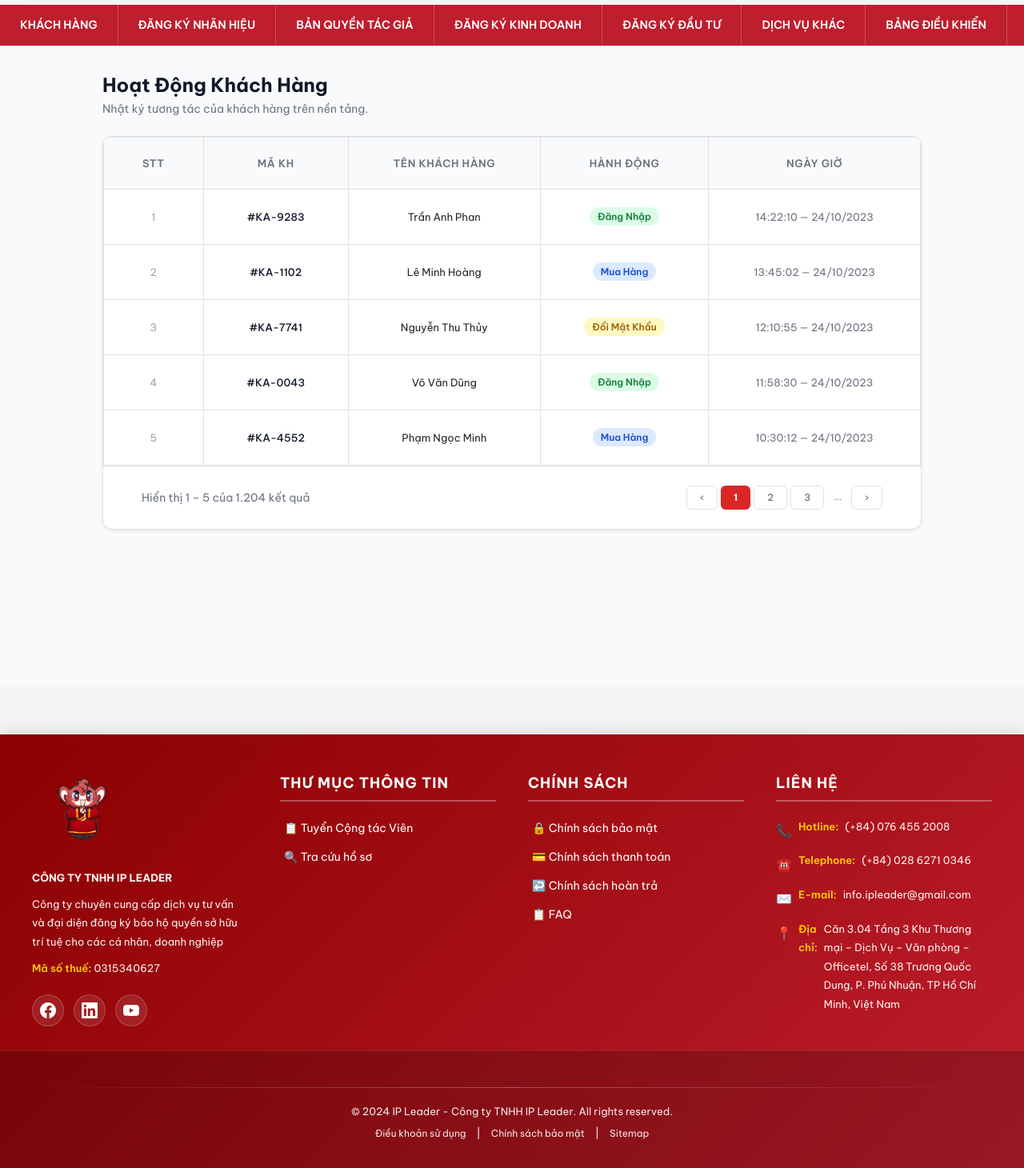
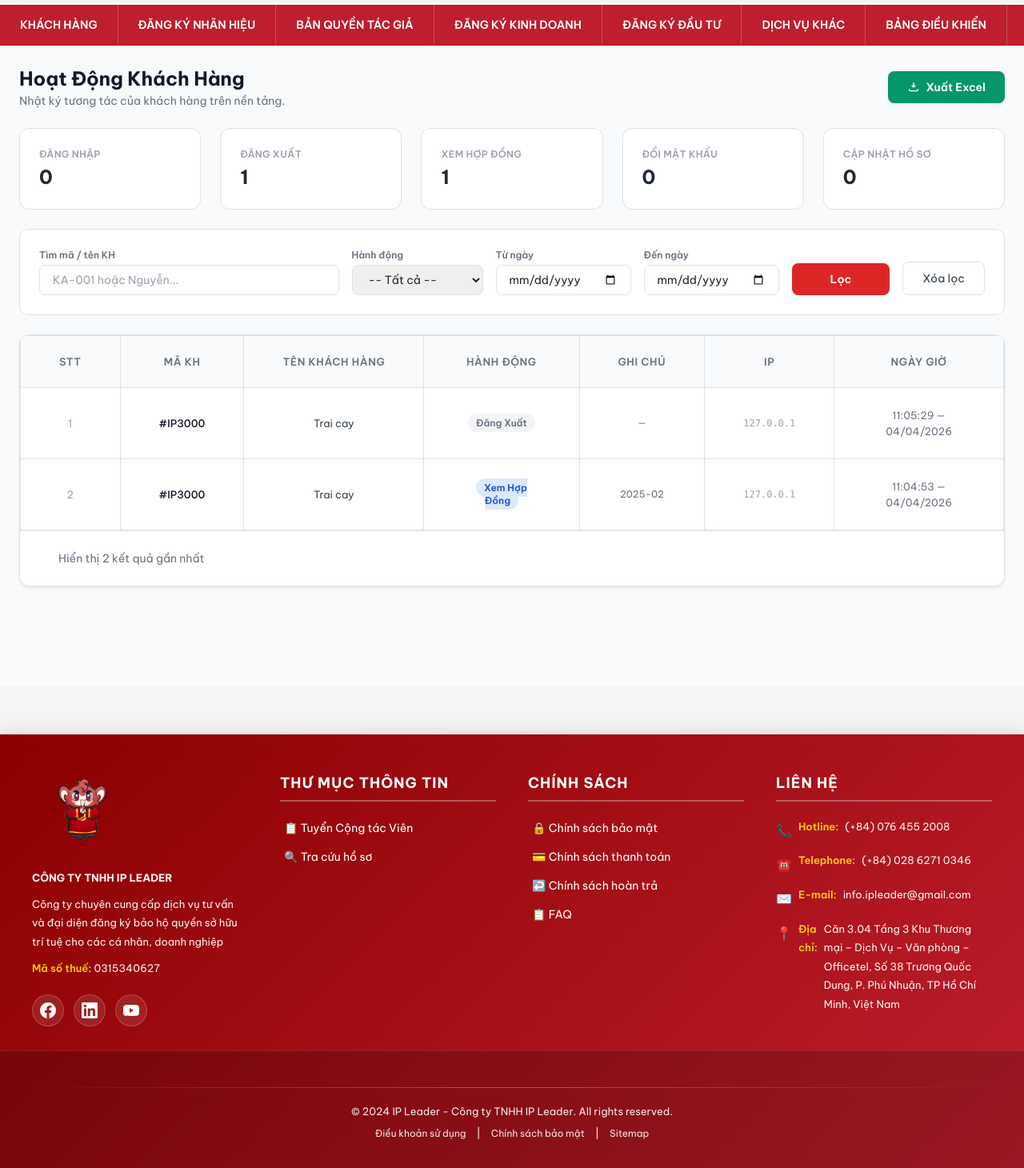
Before and after one commit to HoangSama213/ipshield2, a Django app: page /dashboard/ in a window 1280 px wide. Shown: the part 797-2257 px from the top of the page at 80% size. Run offline with Django 5.2, Linux system fonts and the light colour scheme; a user stored in the database is signed in; data comes from the database, SQL or seed files in the repository; both versions use the stored data as it was after the commit; some libraries are stand-ins or nearby versions.

Commit message:
loclamtrangdashboard

```diff
--- a/ipshieldapp/views.py
+++ b/ipshieldapp/views.py
@@ -10,9 +10,13 @@ from django.db.models import Q
 from django.http import FileResponse, Http404
 from django.db import IntegrityError
 import os
+import openpyxl
+from django.http import HttpResponse
+from .models import CustomerActivityLog
 from django.contrib.auth import authenticate, login, logout
 from django.contrib.auth.decorators import login_required
 from .decorators import customer_login_required
+
 from .models import *
 from .forms import *
 from django.utils import timezone
@@ -35,7 +39,14 @@ def _send_email(to_email, subject, message):
     except Exception as e:
         print(f"❌ Email error: {e}")
 
-
+def _log_activity(customer, action, note='', request=None):
+    ip = None
+    if request:
+        x_forwarded = request.META.get('HTTP_X_FORWARDED_FOR')
+        ip = x_forwarded.split(',')[0] if x_forwarded else request.META.get('REMOTE_ADDR')
+    CustomerActivityLog.objects.create(
+        customer=customer, action=action, note=note, ip_address=ip
+    )
 def lock_contract_fields(contract_form):
     for field_name, field in contract_form.fields.items():
         field.disabled = True
@@ -1120,6 +1131,7 @@ def customer_login(request):
                 request.session['customer_id'] = customer.id
                 customer.last_login = timezone.now()
                 customer.save(update_fields=['last_login'])
+                _log_activity(customer, 'login', request=request)
                 return redirect('portal_dashboard')
             else:
                 messages.error(request, '❌ Mật khẩu không đúng.')
@@ -1131,6 +1143,12 @@ def customer_login(request):
 
 def customer_logout(request):
     if 'customer_id' in request.session:
+        if 'customer_id' in request.session:
+            try:
+                cust = Customer.objects.get(id=request.session['customer_id'])
+                _log_activity(cust, 'logout', request=request)
+            except Customer.DoesNotExist:
+                pass
         del request.session['customer_id']
     return redirect('login')
 
@@ -1165,7 +1183,7 @@ def portal_contract_detail(request, contract_id):
         service = InvestmentService.objects.filter(contract=contract)
     else:
         service = OtherService.objects.filter(contract=contract)
-
+    _log_activity(customer, 'view_contract', note=contract.contract_no, request=request)
     return render(request, 'portal/contract_detail.html', {
         'contract': contract, 'service': service,
         'installments': installments, 'customer': customer,
@@ -1197,7 +1215,8 @@ def portal_customer_profile(request):
             customer.set_password(new_password)
 
         customer.save()
-
+        action_type = 'change_password' if new_password else 'update_profile'
+        _log_activity(customer, action_type, request=request)
         # 🔔 GỬI MAIL CẬP NHẬT HỒ SƠ
         _send_email(
             to_email=customer.email,
@@ -1220,5 +1239,64 @@ IPShield
 
 
 
+
+
+@login_required
 def dashboard(request):
-    return render(request, 'dashboard.html')
+    # --- Bộ lọc ---
+    action_filter = request.GET.get('action', '')
+    q             = request.GET.get('q', '').strip()
+    date_from     = request.GET.get('date_from', '')
+    date_to       = request.GET.get('date_to', '')
+
+    logs = CustomerActivityLog.objects.select_related('customer').order_by('-created_at')
+
+    if action_filter:
+        logs = logs.filter(action=action_filter)
+    if q:
+        logs = logs.filter(
+            Q(customer__customer_code__icontains=q) |
+            Q(customer__name__icontains=q)
+        )
+    if date_from:
+        logs = logs.filter(created_at__date__gte=date_from)
+    if date_to:
+        logs = logs.filter(created_at__date__lte=date_to)
+
+    # --- Xuất Excel ---
+    if request.GET.get('export') == 'excel':
+        wb = openpyxl.Workbook()
+        ws = wb.active
+        ws.title = "Hoạt động KH"
+        ws.append(['STT', 'Mã KH', 'Tên KH', 'Hành động', 'Ghi chú', 'IP', 'Thời gian'])
+        for idx, log in enumerate(logs, 1):
+            ws.append([
+                idx,
+                log.customer.customer_code,
+                log.customer.name,
+                log.get_action_display(),
+                log.note,
+                log.ip_address or '',
+                log.created_at.strftime('%H:%M:%S — %d/%m/%Y'),
+            ])
+        response = HttpResponse(
+            content_type='application/vnd.openxmlformats-officedocument.spreadsheetml.sheet'
+        )
+        response['Content-Disposition'] = 'attachment; filename="hoat_dong_khach_hang.xlsx"'
+        wb.save(response)
+        return response
+
+    # --- Thống kê nhanh ---
+    from django.db.models import Count
+    stats = CustomerActivityLog.objects.values('action').annotate(total=Count('id'))
+    stats_dict = {s['action']: s['total'] for s in stats}
+
+    return render(request, 'dashboard.html', {
+        'logs':          logs[:200],   # giới hạn hiển thị
+        'action_filter': action_filter,
+        'q':             q,
+        'date_from':     date_from,
+        'date_to':       date_to,
+        'stats':         stats_dict,
+        'action_choices': CustomerActivityLog.ACTION_CHOICES,
+    })
--- a/templates/dashboard.html
+++ b/templates/dashboard.html
@@ -4,21 +4,98 @@
 <script src="https://cdn.tailwindcss.com"></script>
 <style>
   body { font-family: 'Be Vietnam Pro', sans-serif; }
+
   .badge-login    { background:#dcfce7; color:#15803d; }
-  .badge-buy      { background:#dbeafe; color:#1d4ed8; }
-  .badge-password { background:#fef9c3; color:#a16207; }
-  .badge-danger   { background:#fee2e2; color:#b91c1c; }
+  .badge-logout   { background:#f3f4f6; color:#6b7280; }
+  .badge-view_contract   { background:#dbeafe; color:#1d4ed8; }
+  .badge-change_password { background:#fef9c3; color:#a16207; }
+  .badge-update_profile  { background:#ede9fe; color:#6d28d9; }
+
+  .stat-card { transition: transform .15s, box-shadow .15s; }
+  .stat-card:hover { transform: translateY(-2px); box-shadow: 0 6px 20px rgba(0,0,0,.08); }
 </style>
 
-<main class="min-h-screen p-8 bg-gray-50">
-  <div class="max-w-5xl mx-auto">
+<main class="min-h-screen p-6 bg-gray-50">
+  <div class="max-w-7xl mx-auto space-y-6">
 
-    <div class="mb-6">
+    <!-- Header -->
+    <div class="flex flex-wrap items-center justify-between gap-4">
+      <div>
         <h1 class="text-2xl font-bold text-gray-900">Hoạt Động Khách Hàng</h1>
-      <p class="text-sm text-gray-500 mt-1">Nhật ký tương tác của khách hàng trên nền tảng.</p>
+        <p class="text-sm text-gray-500 mt-0.5">Nhật ký tương tác của khách hàng trên nền tảng.</p>
+      </div>
+      <a href="?action={{ action_filter }}&q={{ q }}&date_from={{ date_from }}&date_to={{ date_to }}&export=excel"
+         class="inline-flex items-center gap-2 bg-emerald-600 hover:bg-emerald-700 text-white text-sm font-semibold px-4 py-2.5 rounded-lg transition-colors shadow-sm">
+        <svg xmlns="http://www.w3.org/2000/svg" class="w-4 h-4" fill="none" viewBox="0 0 24 24" stroke="currentColor" stroke-width="2">
+          <path stroke-linecap="round" stroke-linejoin="round" d="M4 16v1a2 2 0 002 2h12a2 2 0 002-2v-1M12 12V4m0 8l-3-3m3 3l3-3"/>
+        </svg>
+        Xuất Excel
+      </a>
     </div>
 
+    <!-- Stat Cards -->
+    <div class="grid grid-cols-2 sm:grid-cols-3 lg:grid-cols-5 gap-4">
+      <div class="stat-card bg-white rounded-xl border border-gray-200 px-4 py-4">
+        <p class="text-xs font-semibold text-gray-400 uppercase tracking-wide mb-1">Đăng Nhập</p>
+        <p class="text-2xl font-bold text-gray-800">{{ stats.login|default:"0" }}</p>
+      </div>
+      <div class="stat-card bg-white rounded-xl border border-gray-200 px-4 py-4">
+        <p class="text-xs font-semibold text-gray-400 uppercase tracking-wide mb-1">Đăng Xuất</p>
+        <p class="text-2xl font-bold text-gray-800">{{ stats.logout|default:"0" }}</p>
+      </div>
+      <div class="stat-card bg-white rounded-xl border border-gray-200 px-4 py-4">
+        <p class="text-xs font-semibold text-gray-400 uppercase tracking-wide mb-1">Xem Hợp Đồng</p>
+        <p class="text-2xl font-bold text-gray-800">{{ stats.view_contract|default:"0" }}</p>
+      </div>
+      <div class="stat-card bg-white rounded-xl border border-gray-200 px-4 py-4">
+        <p class="text-xs font-semibold text-gray-400 uppercase tracking-wide mb-1">Đổi Mật Khẩu</p>
+        <p class="text-2xl font-bold text-gray-800">{{ stats.change_password|default:"0" }}</p>
+      </div>
+      <div class="stat-card bg-white rounded-xl border border-gray-200 px-4 py-4">
+        <p class="text-xs font-semibold text-gray-400 uppercase tracking-wide mb-1">Cập Nhật Hồ Sơ</p>
+        <p class="text-2xl font-bold text-gray-800">{{ stats.update_profile|default:"0" }}</p>
+      </div>
+    </div>
+
+    <!-- Filters -->
+    <form method="get" class="bg-white rounded-xl border border-gray-200 p-4 flex flex-wrap gap-3 items-end">
+      <div class="flex-1 min-w-[180px]">
+        <label class="block text-xs font-semibold text-gray-500 mb-1">Tìm mã / tên KH</label>
+        <input name="q" value="{{ q }}" type="text" placeholder="KA-001 hoặc Nguyễn..."
+               class="w-full border border-gray-200 rounded-lg px-3 py-2 text-sm focus:outline-none focus:ring-2 focus:ring-red-300"/>
+      </div>
+      <div class="min-w-[160px]">
+        <label class="block text-xs font-semibold text-gray-500 mb-1">Hành động</label>
+        <select name="action" class="w-full border border-gray-200 rounded-lg px-3 py-2 text-sm focus:outline-none focus:ring-2 focus:ring-red-300">
+          <option value="">-- Tất cả --</option>
+          {% for code, label in action_choices %}
+          <option value="{{ code }}" {% if action_filter == code %}selected{% endif %}>{{ label }}</option>
+          {% endfor %}
+        </select>
+      </div>
+      <div class="min-w-[140px]">
+        <label class="block text-xs font-semibold text-gray-500 mb-1">Từ ngày</label>
+        <input name="date_from" value="{{ date_from }}" type="date"
+               class="w-full border border-gray-200 rounded-lg px-3 py-2 text-sm focus:outline-none focus:ring-2 focus:ring-red-300"/>
+      </div>
+      <div class="min-w-[140px]">
+        <label class="block text-xs font-semibold text-gray-500 mb-1">Đến ngày</label>
+        <input name="date_to" value="{{ date_to }}" type="date"
+               class="w-full border border-gray-200 rounded-lg px-3 py-2 text-sm focus:outline-none focus:ring-2 focus:ring-red-300"/>
+      </div>
+      <button type="submit"
+              class="bg-red-600 hover:bg-red-700 text-white text-sm font-semibold px-5 py-2.5 rounded-lg transition-colors">
+        Lọc
+      </button>
+      <a href="{% url 'dashboard' %}"
+         class="border border-gray-200 hover:bg-gray-50 text-gray-600 text-sm font-medium px-4 py-2.5 rounded-lg transition-colors">
+        Xóa lọc
+      </a>
+    </form>
+
+    <!-- Table -->
     <div class="bg-white rounded-xl shadow-sm border border-gray-200 overflow-hidden">
+      <div class="overflow-x-auto">
         <table class="w-full text-sm text-left">
           <thead>
             <tr class="border-b border-gray-200 bg-gray-50 text-xs font-semibold text-gray-500 uppercase tracking-wider">
@@ -26,60 +103,42 @@
               <th class="px-5 py-4">Mã KH</th>
               <th class="px-5 py-4">Tên Khách Hàng</th>
               <th class="px-5 py-4">Hành Động</th>
+              <th class="px-5 py-4">Ghi chú</th>
+              <th class="px-5 py-4">IP</th>
               <th class="px-5 py-4">Ngày Giờ</th>
-
             </tr>
           </thead>
           <tbody class="divide-y divide-gray-100">
+            {% for log in logs %}
             <tr class="hover:bg-gray-50 transition-colors">
-            <td class="px-5 py-4 text-gray-400">1</td>
-            <td class="px-5 py-4 font-medium text-gray-900">#KA-9283</td>
-            <td class="px-5 py-4">Trần Anh Phan</td>
-            <td class="px-5 py-4"><span class="px-2.5 py-1 rounded-full text-xs font-semibold badge-login">Đăng Nhập</span></td>
-            <td class="px-5 py-4 text-gray-500">14:22:10 — 24/10/2023</td>
+              <td class="px-5 py-4 text-gray-400">{{ forloop.counter }}</td>
+              <td class="px-5 py-4 font-medium text-gray-900">#{{ log.customer.customer_code }}</td>
+              <td class="px-5 py-4 text-gray-700">{{ log.customer.name }}</td>
+              <td class="px-5 py-4">
+                <span class="px-2.5 py-1 rounded-full text-xs font-semibold badge-{{ log.action }}">
+                  {{ log.get_action_display }}
+                </span>
+              </td>
+              <td class="px-5 py-4 text-gray-500 text-xs">{{ log.note|default:"—" }}</td>
+              <td class="px-5 py-4 text-gray-400 text-xs font-mono">{{ log.ip_address|default:"—" }}</td>
+              <td class="px-5 py-4 text-gray-500">{{ log.created_at|date:"H:i:s — d/m/Y" }}</td>
             </tr>
-          <tr class="hover:bg-gray-50 transition-colors">
-            <td class="px-5 py-4 text-gray-400">2</td>
-            <td class="px-5 py-4 font-medium text-gray-900">#KA-1102</td>
-            <td class="px-5 py-4">Lê Minh Hoàng</td>
-            <td class="px-5 py-4"><span class="px-2.5 py-1 rounded-full text-xs font-semibold badge-buy">Mua Hàng</span></td>
-            <td class="px-5 py-4 text-gray-500">13:45:02 — 24/10/2023</td>
+            {% empty %}
+            <tr>
+              <td colspan="7" class="px-5 py-10 text-center text-gray-400 text-sm">
+                Chưa có hoạt động nào được ghi nhận.
+              </td>
             </tr>
-          <tr class="hover:bg-gray-50 transition-colors">
-            <td class="px-5 py-4 text-gray-400">3</td>
-            <td class="px-5 py-4 font-medium text-gray-900">#KA-7741</td>
-            <td class="px-5 py-4">Nguyễn Thu Thủy</td>
-            <td class="px-5 py-4"><span class="px-2.5 py-1 rounded-full text-xs font-semibold badge-password">Đổi Mật Khẩu</span></td>
-            <td class="px-5 py-4 text-gray-500">12:10:55 — 24/10/2023</td>
-          </tr>
-          <tr class="hover:bg-gray-50 transition-colors">
-            <td class="px-5 py-4 text-gray-400">4</td>
-            <td class="px-5 py-4 font-medium text-gray-900">#KA-0043</td>
-            <td class="px-5 py-4">Võ Văn Dũng</td>
-            <td class="px-5 py-4"><span class="px-2.5 py-1 rounded-full text-xs font-semibold badge-login">Đăng Nhập</span></td>
-            <td class="px-5 py-4 text-gray-500">11:58:30 — 24/10/2023</td>
-          </tr>
-          <tr class="hover:bg-gray-50 transition-colors">
-            <td class="px-5 py-4 text-gray-400">5</td>
-            <td class="px-5 py-4 font-medium text-gray-900">#KA-4552</td>
-            <td class="px-5 py-4">Phạm Ngọc Minh</td>
-            <td class="px-5 py-4"><span class="px-2.5 py-1 rounded-full text-xs font-semibold badge-buy">Mua Hàng</span></td>
-            <td class="px-5 py-4 text-gray-500">10:30:12 — 24/10/2023</td>
-          </tr>
+            {% endfor %}
           </tbody>
         </table>
+      </div>
 
+      {% if logs %}
       <div class="px-5 py-4 border-t border-gray-200 flex justify-between items-center text-sm text-gray-500">
-        <span>Hiển thị 1 – 5 của 1.204 kết quả</span>
-        <div class="flex gap-1">
-          <button class="px-3 py-1.5 rounded border border-gray-200 hover:bg-gray-100 text-xs font-medium">‹</button>
-          <button class="px-3 py-1.5 rounded bg-red-600 text-white text-xs font-bold">1</button>
-          <button class="px-3 py-1.5 rounded border border-gray-200 hover:bg-gray-100 text-xs font-medium">2</button>
-          <button class="px-3 py-1.5 rounded border border-gray-200 hover:bg-gray-100 text-xs font-medium">3</button>
-          <span class="px-2 py-1.5 text-xs">...</span>
-          <button class="px-3 py-1.5 rounded border border-gray-200 hover:bg-gray-100 text-xs font-medium">›</button>
+        <span>Hiển thị {{ logs|length }} kết quả gần nhất</span>
       </div>
-      </div>
+      {% endif %}
     </div>
 
   </div>
```
Also changed, not shown: ipshieldapp/models.py (+30 -0 lines), db.sqlite3, ipshieldapp/migrations/0033_customeractivitylog.py (added). Lines whose indentation alone changed are shown as unchanged.
